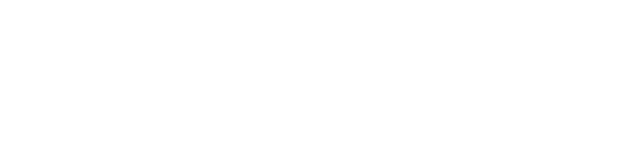
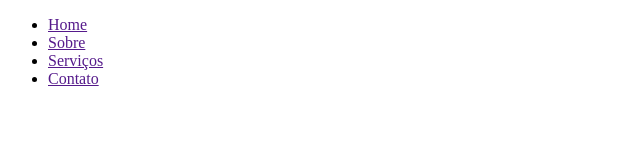
Before and after one commit to lucasrodriguescunha/dropdown-menu, a plain HTML site: page index.html in a window 1280 px wide. Shown: the whole page, without its empty margins (0-640 px from the left). Drawn offline with Linux system fonts and the light colour scheme.

Commit message:
Adiciona navegação ao menu principal

```diff
--- a/index.html
+++ b/index.html
@@ -13,6 +13,24 @@
 
 <body>
 
+    <nav>
+        <ul>
+            <li>
+                <a href="">Home</a>
+            </li>
+            <li>
+                <a href="">Sobre</a>
+            </li>
+            <li>
+                <a href="">Serviços</a>
+            </li>
+            <li>
+                <a href="">Contato</a>
+            </li>
+        </ul>
+    </nav>
+
+
 </body>
 
 </html>
```
